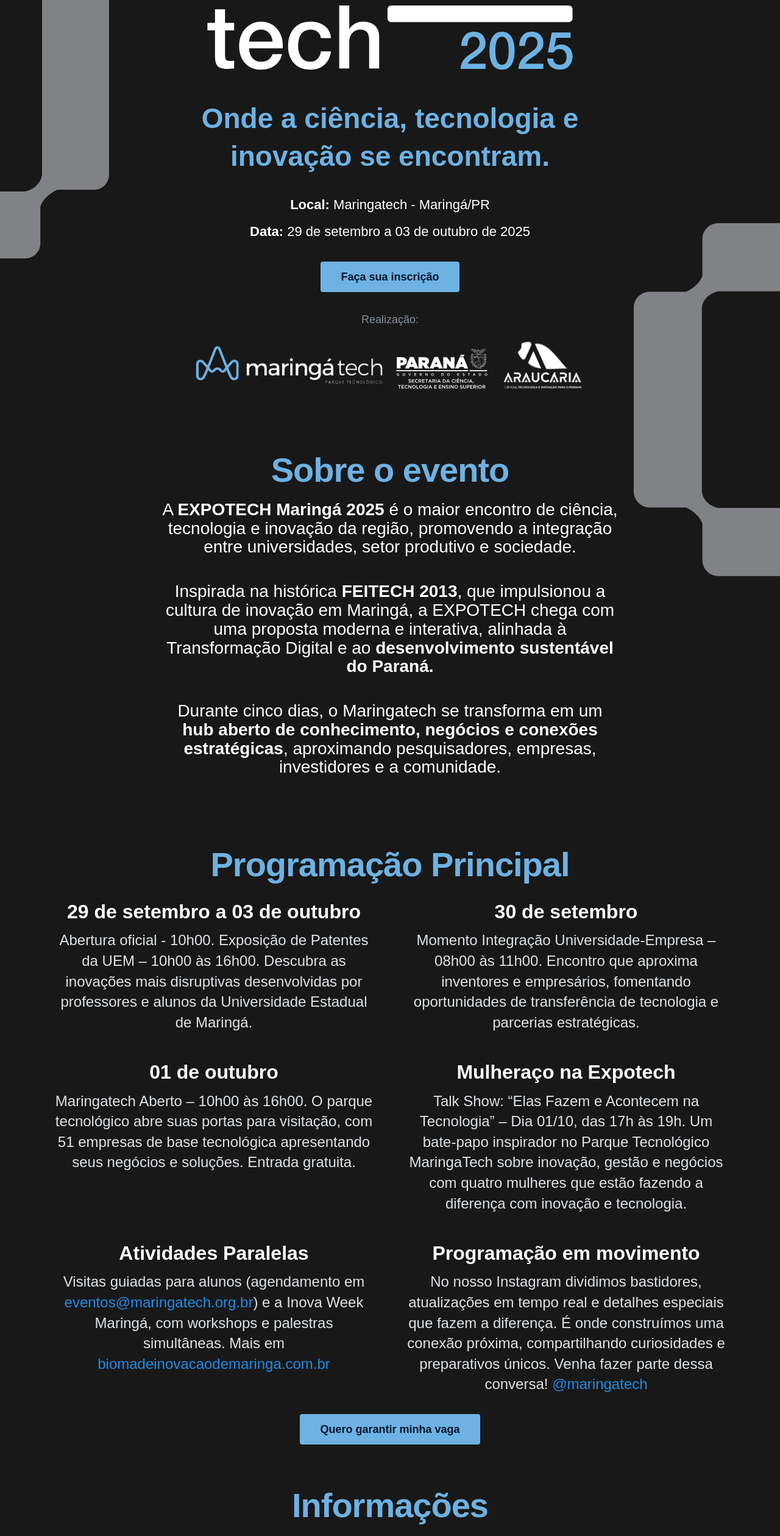
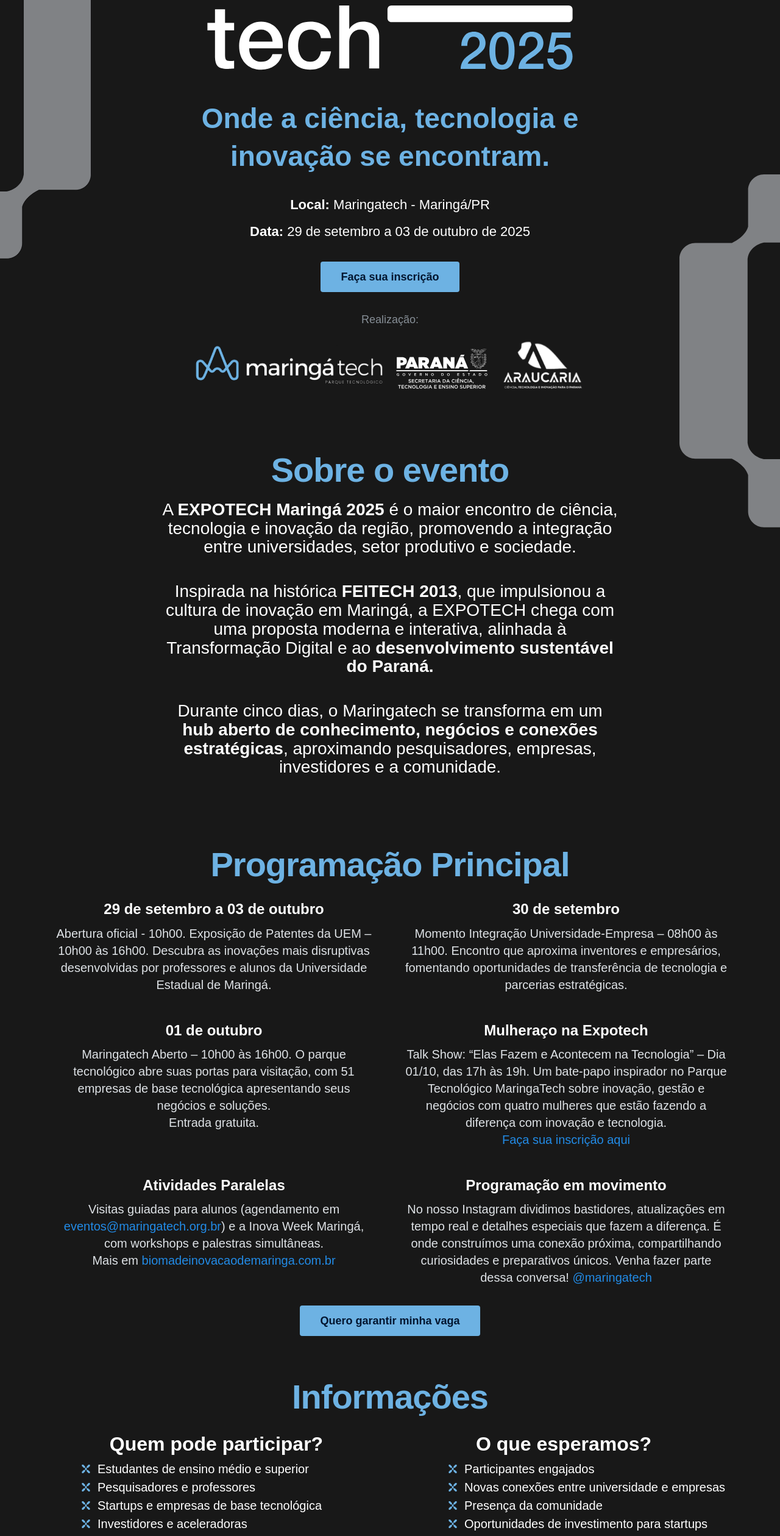
Before and after one commit to gtortajada/expotech.org.br, a Next.js app: page / in a window 1280 px wide. Shown: the part 234-2753 px from the top of the page at 61% size. Built offline with nearby package versions, Linux system fonts and the light colour scheme.

Commit message:
style: Adição de icone + Correção de altura das imagens de bg + Correção de alinhamento textos.

```diff
--- a/src/components/Background.tsx
+++ b/src/components/Background.tsx
@@ -32,7 +32,7 @@
             position: 'absolute',
             top: '10vh',
             left: 0,
-            transform: 'translateX(-40%)',
+            transform: 'translateX(-50%)',
             width: '25vw',
             maxWidth: '300px',
           }}
@@ -47,9 +47,9 @@
         <Box
           style={{
             position: 'absolute',
-            top: '75vh',
+            top: '65vh',
             right: 0,
-            transform: 'translateX(20%)',
+            transform: 'translateX(45%)',
             width: '25vw',
             maxWidth: '300px',
           }}
--- a/src/components/sections/Informacoes.tsx
+++ b/src/components/sections/Informacoes.tsx
@@ -1,5 +1,6 @@
 "use client";
 
+import Image from "next/image";
 import { CtaButton } from "@/components/CtaButton";
 import { Section } from "@/components/Section";
 import {
@@ -11,6 +12,17 @@
   Title,
   rem,
 } from "@mantine/core";
+
+function ListIcon() {
+  return (
+    <Image
+      src="/images/xIcon.svg"
+      alt="Ícone de marcação do item da lista"
+      width={14}
+      height={14}
+    />
+  );
+}
 
 export default function Informacoes() {
   function ProgramacaoCard({
@@ -64,7 +76,8 @@
                 fz={{ base: rem(20), sm: rem(20) }}
                 lh={1.4}
                 ta="left"
-                pl= {{base: "0.5rem", md:"3rem"}}
+                pl={{ base: "0.5rem", md: "3rem" }}
+                icon={<ListIcon />}
               >
                 <List.Item>Estudantes de ensino médio e superior</List.Item>
                 <List.Item>Pesquisadores e professores</List.Item>
@@ -84,7 +97,8 @@
                 fz={{ base: rem(20), sm: rem(20) }}
                 lh={1.4}
                 ta="left"
-                pl= {{base: "0.5rem", md:"5rem"}}
+                pl={{ base: "0.5rem", md: "5rem" }}
+                icon={<ListIcon />}
               >
                 <List.Item>Participantes engajados</List.Item>
                 <List.Item>
--- a/src/components/sections/Programacao.tsx
+++ b/src/components/sections/Programacao.tsx
@@ -22,10 +22,10 @@
 }) {
   return (
     <Stack ta="center" gap="sm">
-      <Text fz={{ base: rem(22), sm: rem(32) }} fw={600} c="white" lh={1.1}>
+      <Text fz={{ base: rem(22), sm: rem(24) }} fw={600} c="white" lh={1.1}>
         {title}
       </Text>
-      <Text c="gray.3" fz={{ base: rem(16), sm: rem(24) }} lh={1.4}>
+      <Text c="gray.3" fz={{ base: rem(16), sm: rem(20) }} lh={1.4}>
         {children}
       </Text>
     </Stack>
@@ -71,14 +71,21 @@
             <ProgramacaoCard title="01 de outubro">
               Maringatech Aberto – 10h00 às 16h00. O parque tecnológico abre
               suas portas para visitação, com 51 empresas de base tecnológica
-              apresentando seus negócios e soluções. Entrada gratuita.
+              apresentando seus negócios e soluções. <br/>Entrada gratuita.
             </ProgramacaoCard>
 
             <ProgramacaoCard title="Mulheraço na Expotech">
               Talk Show: “Elas Fazem e Acontecem na Tecnologia” – Dia 01/10, das
               17h às 19h. Um bate-papo inspirador no Parque Tecnológico
               MaringaTech sobre inovação, gestão e negócios com quatro mulheres
-              que estão fazendo a diferença com inovação e tecnologia.
+              que estão fazendo a diferença com inovação e tecnologia.<br/>
+              <Anchor
+                href="https://www.sympla.com.br/evento/mulheraco-na-expotech-2025/3138538"
+                target="_blank"
+                inherit
+              >
+                Faça sua inscrição aqui
+              </Anchor>
             </ProgramacaoCard>
 
             <ProgramacaoCard title="Atividades Paralelas">
@@ -91,7 +98,7 @@
                 eventos@maringatech.org.br
               </Anchor>
               ) e a Inova Week Maringá, com workshops e palestras simultâneas.
-              Mais em{" "}
+              <br/>Mais em{" "}
               <Anchor
                 href="https://biomadeinovacaodemaringa.com.br"
                 target="_blank"
```
Also changed, not shown: public/images/xIcon.svg (added).
